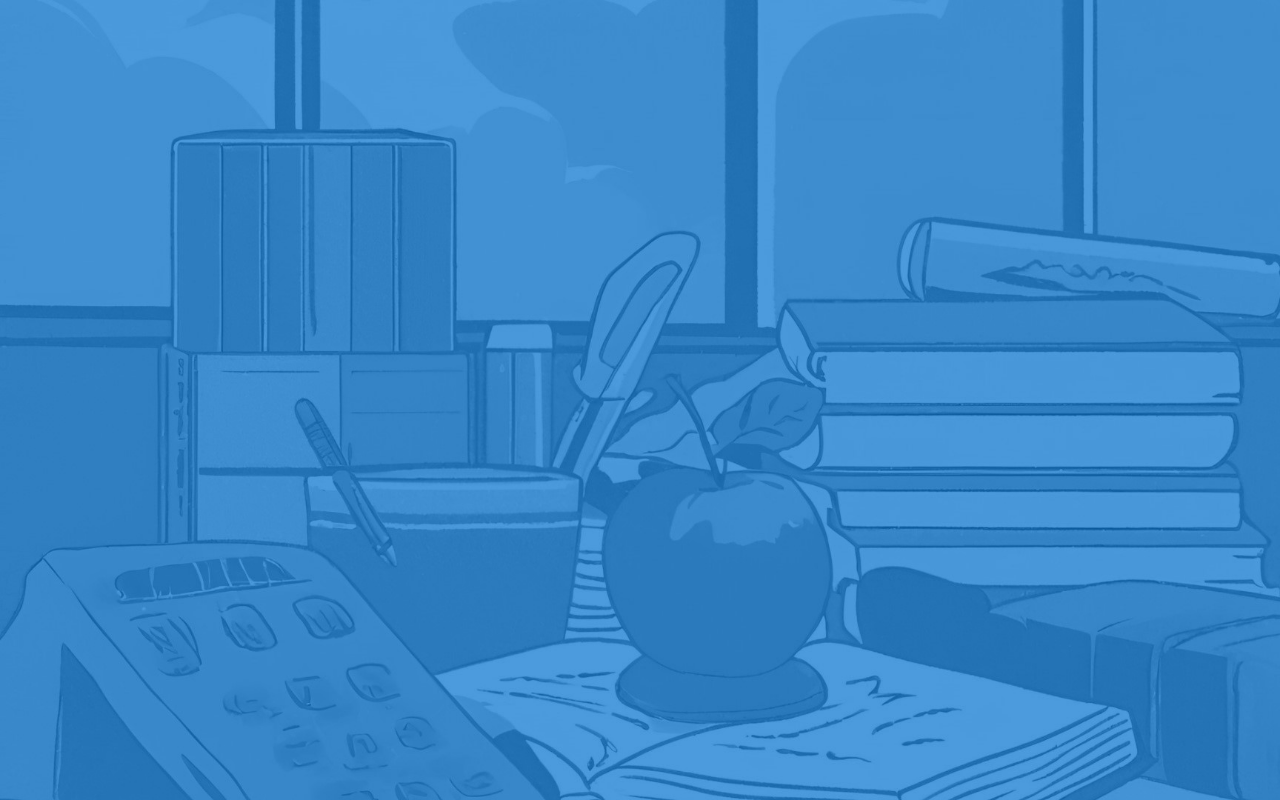
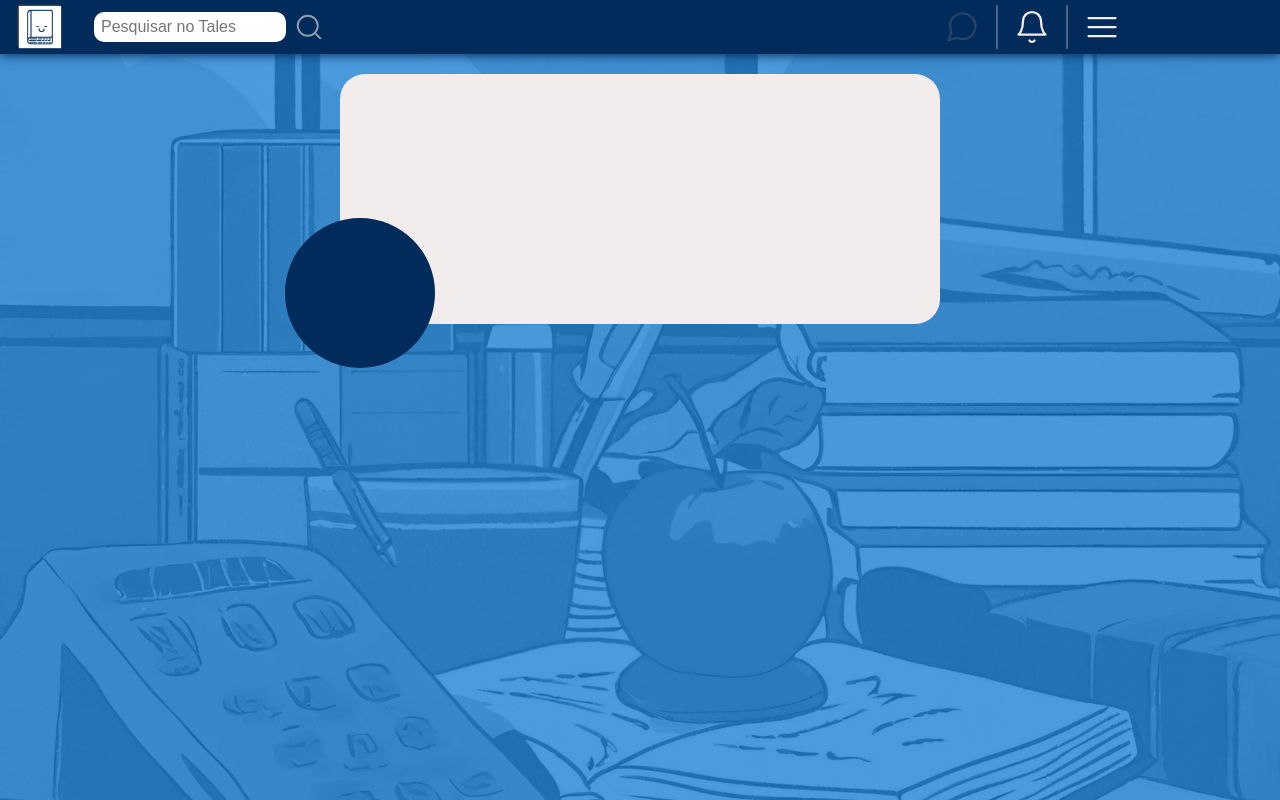
Before and after one commit to KyobaMuratsu/tales-app, a React (Create React App) app in the folder tales-app/: page /Profile in a window 1280 px wide. Before the commit this address had no page. Built offline with nearby package versions, Linux system fonts and the light colour scheme.

Commit message:
configuser e profile iniciados

```diff
--- a/tales-app/src/App.jsx
+++ b/tales-app/src/App.jsx
@@ -6,6 +6,8 @@ import Register from "./pages/Register";
 import Feed from "./pages/Feed";
 import CreatePost from "./pages/CreatePost";
 import RequireAuth from "./layout/Components/RequireAuth";
+import Profileuser from "./pages/Profileuser";
+import UserConfiguration from "./pages/UserConfiguration";
 
 function App() {
 
@@ -15,7 +17,9 @@ function App() {
               <Route path="/" element={<Login/>}/>
               <Route path="/Register" element={<Register/>}/>
               <Route path="/Feed" element={<Feed/>}/>
+              <Route path="/Profile" element={<Profileuser/>}/>
               <Route path="/CreatePost" element={<CreatePost/>}/>
+              <Route path="/Config" element={<UserConfiguration/>}/>
           </Routes>
         </Router>
       );
--- a/tales-app/src/layout/Components/HomeBar.jsx
+++ b/tales-app/src/layout/Components/HomeBar.jsx
@@ -78,9 +78,12 @@ function HomeBar() {
                 <h3>Menu<br/><span>Suas informações</span></h3>
                 <ul>
                     <DropdownItemProfile img = {UserIcon} text = {"Meu perfil"}/>
+                    <a href="/Config">
                     <DropdownItemProfile img = {ConfigIcon} text = {"Configurações"}/>
+                    </a>
                     <a onClick={handleLogout} href='/'>
-                    <DropdownItemProfile img = {LogoutIcon} text = {"Logout"} onClick={() => logout()}/></a>
+                    <DropdownItemProfile img = {LogoutIcon} text = {"Logout"} onClick={() => logout()}/>
+                    </a>
                 </ul>
             </div>
             </div>
--- a/tales-app/src/layout/User/CreatePost/CreatePost.jsx
+++ b/tales-app/src/layout/User/CreatePost/CreatePost.jsx
@@ -8,7 +8,7 @@ import { PUBLICAR_URL } from '../../Constants';
 function CreatePost(){
 
     const inputRef = useRef(null);
-    const [image, setImage] = useState("");
+    const [image, setImage] = useState(null);
     const [textoPostagem, setTextoPostagem] = useState('');
     const Token = JSON.parse(sessionStorage.getItem('Token'));
 
@@ -19,23 +19,27 @@ function CreatePost(){
     const handleImageChange = (event) => {
         const file = event.target.files[0];
         console.log(file);
-        setImage(event.target.files[0]);
+        setImage(file);
     };
 
     const handleSubmit = async (e) => {
         e.preventDefault();
+
+        const formData = new FormData();
+        formData.append('image', image);
+        formData.append('textoPostagem', textoPostagem);  // Adicionando o texto da postagem ao FormData
+
         try {
-            const response = await axios.post(PUBLICAR_URL,
-                JSON.stringify({textoPostagem}),
-                {
-                    headers: {'Authorization': `${Token}`,
-                            'Content-Type': 'application/json'}
+            const response = await axios.post(PUBLICAR_URL, formData, {
+                headers: {
+                    'Authorization': `${Token}`,
+                    'Content-Type': 'multipart/form-data',
+                },
+            });
 
-                },
-            );
-            console.log(Token)
-            console.log(textoPostagem)
-            console.log(response)
+            console.log(Token);
+            console.log(textoPostagem);
+            console.log(response);
         } catch (error) {
             console.log(error);
         }
@@ -80,4 +84,4 @@ function CreatePost(){
     );
 }
 
-export default CreatePost
+export default CreatePost;
--- /dev/null
+++ b/tales-app/src/layout/User/Profile/Profile.css
@@ -0,0 +1,47 @@
+*{
+	margin: 0;
+	padding: 0;
+	border: 0;
+	font-size: 100%;
+	font: inherit;
+	vertical-align: baseline;
+    --white: #f3ecec;
+    --speed: 0.2s;
+    --main-color: #002B5B;
+    --main-color-hover: #00418a;
+    --secondary-color: #159895;
+    --secondary-color-hover: #57C5B6;
+    --textbox-color: #D9D9D9;
+}
+
+.container-profile{
+    display: flex;
+    justify-content: center;
+    align-items: center;
+    color: #002B5B;
+}
+
+.container-profile-user{
+    background-color: var(--white);
+    height: 250px;
+    width: 600px;
+    display: flex;
+    justify-content: center;
+    align-items: center;
+    margin-top: 20px;
+    border: none;
+    border-radius: 25px;
+}
+
+.container-profile-user-pic{
+    position: absolute;
+    height: 150px;
+    width: 150px;
+    display: flex;
+    justify-content: center;
+    align-items: center;
+    background-color: #002B5B;
+    border-radius: 100%;
+    margin-top: 13rem;
+    margin-right: 35rem;
+}
--- a/tales-app/src/layout/User/Profile/Profile.jsx
+++ b/tales-app/src/layout/User/Profile/Profile.jsx
@@ -0,0 +1,25 @@
+import React from "react";
+import './Profile.css';
+import axios from "../../../api/axios";
+
+const refresh = async () => {
+        //fazer função de chamar atributos do usuario
+    const response = await axios.get('/profile', {
+        headers: {'Authorization': `` },
+});
+
+}
+
+
+function Profile(){
+    return(
+        <main className="container-profile">
+            <div className="container-profile-user-pic"></div>
+            <div className="container-profile-user">
+                <p></p>
+            </div>
+        </main>
+    );
+}
+
+export default Profile
--- /dev/null
+++ b/tales-app/src/layout/User/UserConfig/UserConfig.jsx
@@ -0,0 +1,25 @@
+import React, { useRef, useState } from "react";
+import axios from "../../../api/axios";
+
+function UserConfig() {
+
+    const handleSubmit = async (e) => {
+        const response = await axios.post("/config",
+            JSON.stringify({ }),
+            {
+                headers: { 'Content-Type': 'application/json' },
+                withCredentials: false
+            }
+        );
+    }
+
+
+
+    return(
+        <main>
+
+        </main>
+    );
+}
+
+export default UserConfig;
--- /dev/null
+++ b/tales-app/src/pages/Profileuser.jsx
@@ -0,0 +1,17 @@
+import React from "react";
+import HomeBar from "../layout/Components/HomeBar";
+import { GoogleOAuthProvider } from '@react-oauth/google'
+import Profile from "../layout/User/Profile/Profile";
+
+function Profileuser() {
+
+   return(
+        <>
+        <GoogleOAuthProvider clientId= "389698188235-6rjeapv7a0p3mquilchkavfb3283g8vo.apps.googleusercontent.com" >
+        <HomeBar></HomeBar>
+        <Profile></Profile>
+        </GoogleOAuthProvider>
+        </>
+)}
+
+export default Profileuser
--- /dev/null
+++ b/tales-app/src/pages/UserConfiguration.jsx
@@ -0,0 +1,16 @@
+import React from "react";
+import UserConfig from "../layout/User/UserConfig/UserConfig.jsx";
+import { GoogleOAuthProvider } from '@react-oauth/google';
+
+function UserConfiguration() {
+
+   return(
+   <>
+   <GoogleOAuthProvider clientId= "389698188235-6rjeapv7a0p3mquilchkavfb3283g8vo.apps.googleusercontent.com">
+    <UserConfig></UserConfig>
+   </GoogleOAuthProvider>
+   </>
+   );
+}
+
+export default UserConfiguration
```
Also changed, not shown: tales-app/src/layout/User/UserConfig/UserConfig.css (added). Lines whose indentation alone changed are shown as unchanged.
